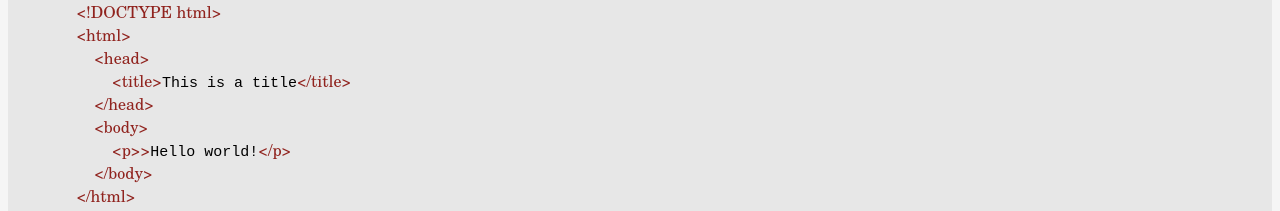
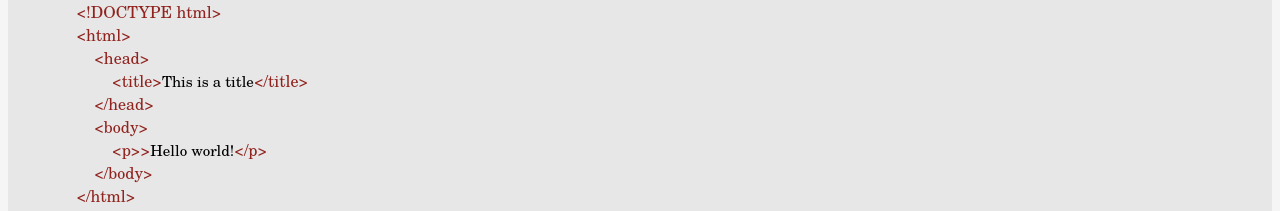
Before and after one commit to RachukN/WEB_1_, a plain HTML site: page HTML Tutorial.html in a window 1280 px wide. Shown: the part 589-800 px from the top of the page. Drawn offline with Linux system fonts and the light colour scheme.

Commit message:
added span

```diff
--- a/HTML Tutorial.html
+++ b/HTML Tutorial.html
@@ -45,7 +45,7 @@
         color: rgb(15, 102, 102);
 font-size: 15px;
         }
-        samp{
+        span{
             font-size: 15px;
             color:black;
         }
@@ -132,10 +132,10 @@ font-size: 15px;
             &lt;!DOCTYPE html&gt;
             &lt;html&gt;
                 &lt;head&gt;
-                    &lt;title&gt;<samp>This is a title</samp>&lt;/title&gt;
+                    &lt;title&gt;<span>This is a title</span>&lt;/title&gt;
                 &lt;/head&gt;
                 &lt;body&gt;
-                    &lt;p>&gt;<samp>Hello world!</samp>&lt;/p&gt;
+                    &lt;p>&gt;<span>Hello world!</span>&lt;/p&gt;
                 &lt;/body&gt;
             &lt;/html&gt;
         </pre>
```
